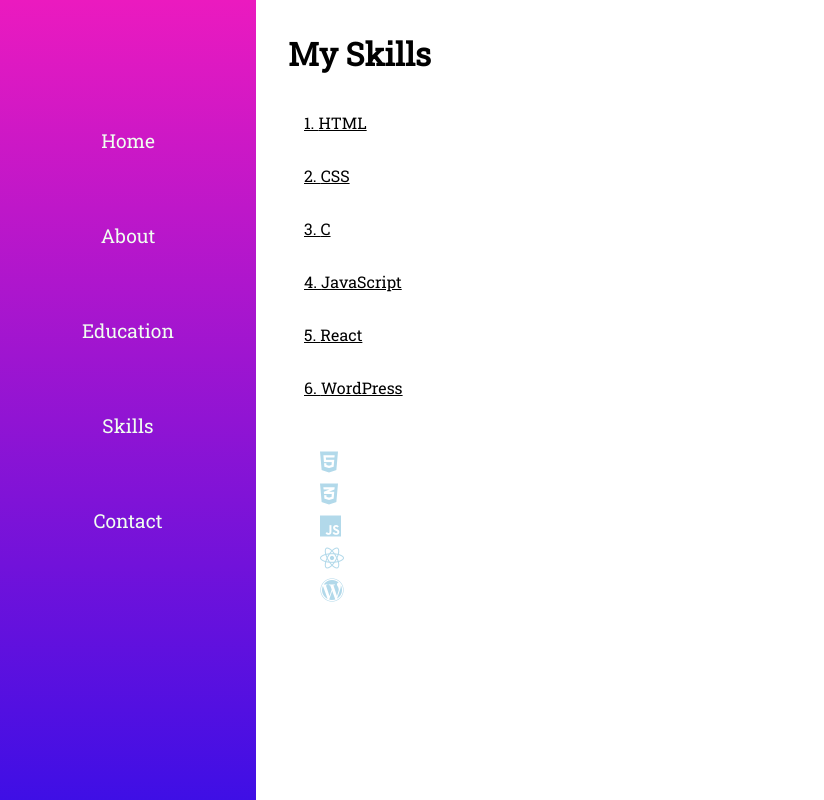
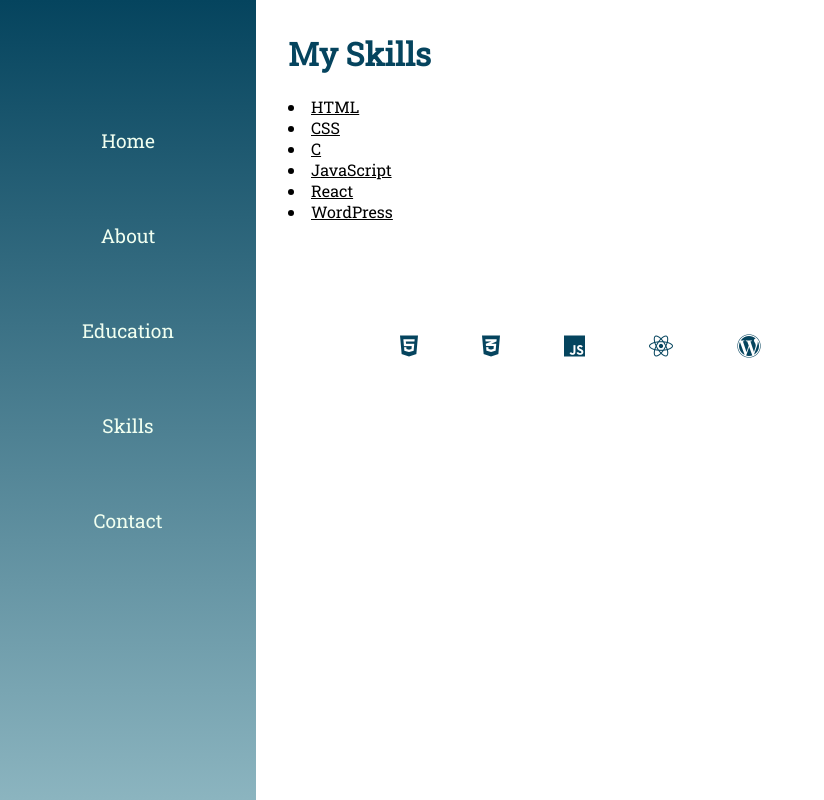
Before and after one commit to Sandrapscmoreira/Portfolio, a React (Create React App) app: page /skills in a window 1280 px wide. Shown: the top 800 px of the page, without its empty margins (0-824 px from the left). Built offline with nearby package versions, Linux system fonts and the light colour scheme.

Commit message:
Update App.css

```diff
--- a/src/App.css
+++ b/src/App.css
@@ -22,8 +22,8 @@
 
 .sidenav{
   width:20vw;
-  height: 115vh;
-  background: linear-gradient(#EB1ABF, #250DEB);
+  height: 154vh;
+  background: linear-gradient(#05445E, #D4F1F4);
   color: honeydew;
   font-size: 1.2rem;
   padding: 3em;
@@ -51,13 +51,13 @@
 
 .display-picture{
   border:1px;
-  border-radius: 50%;
+  border-radius: 20%;
   width: 10rem;
   height: 200px
 }
 
 .home{
-  margin: 1rem;
+  margin:1rem;
   display: flex;
   flex-direction: column;
   justify-content: center;
@@ -73,7 +73,7 @@
 .social a {
   margin: 1rem;
   font-size: 1.5rem;
-  color: #B2D9EA;
+  color: #05445E;
 }
 
 .about {
@@ -81,39 +81,55 @@
 
 }
 
+.about h1,
+.education h1,
+.skills h1{
+  color:#05445E;
+}
+
+.about h3,
+.about p
+.skills li{
+  color:#189AB4;
+}
+
 .education{
   margin: 2rem;
-}
-.education h1{
-  color:#DFC7C1;
 }
 
 .widecard{
   margin: 2rem;
   padding: 1rem;
-  color:#84B4C8;
+  color:#189AB4;
 }
 
 .widecard:hover{
   box-shadow: 10px 10px 5px grey;
-  color:#619196;
+  color:#75E6DA;
 }
 
 .skills{
   margin: 2rem;
+  display: flex;
+  flex-direction: column;
 }
 
-.skills li{
+.skills ul{
   list-style-type: row;
   padding: 1rem;
-  text-decoration: none;
+  list-style-type: none;
+  column-count: 3;
+  column-gap: 20px;
 }
 
 .skillsicon{
-  margin:2rem;
+  margin:5rem;
   font-size: 1.5rem;
-  color: #B2D9EA;
+  color: #05445E;
   width:10px;
+  display: flex;
+  flex-direction: row;
+  align-items: center;
 
 }
 
@@ -126,3 +142,8 @@
   margin: 2rem;
 
 }
+
+.skillsicon i{
+  margin: 2rem;
+
+}
```
